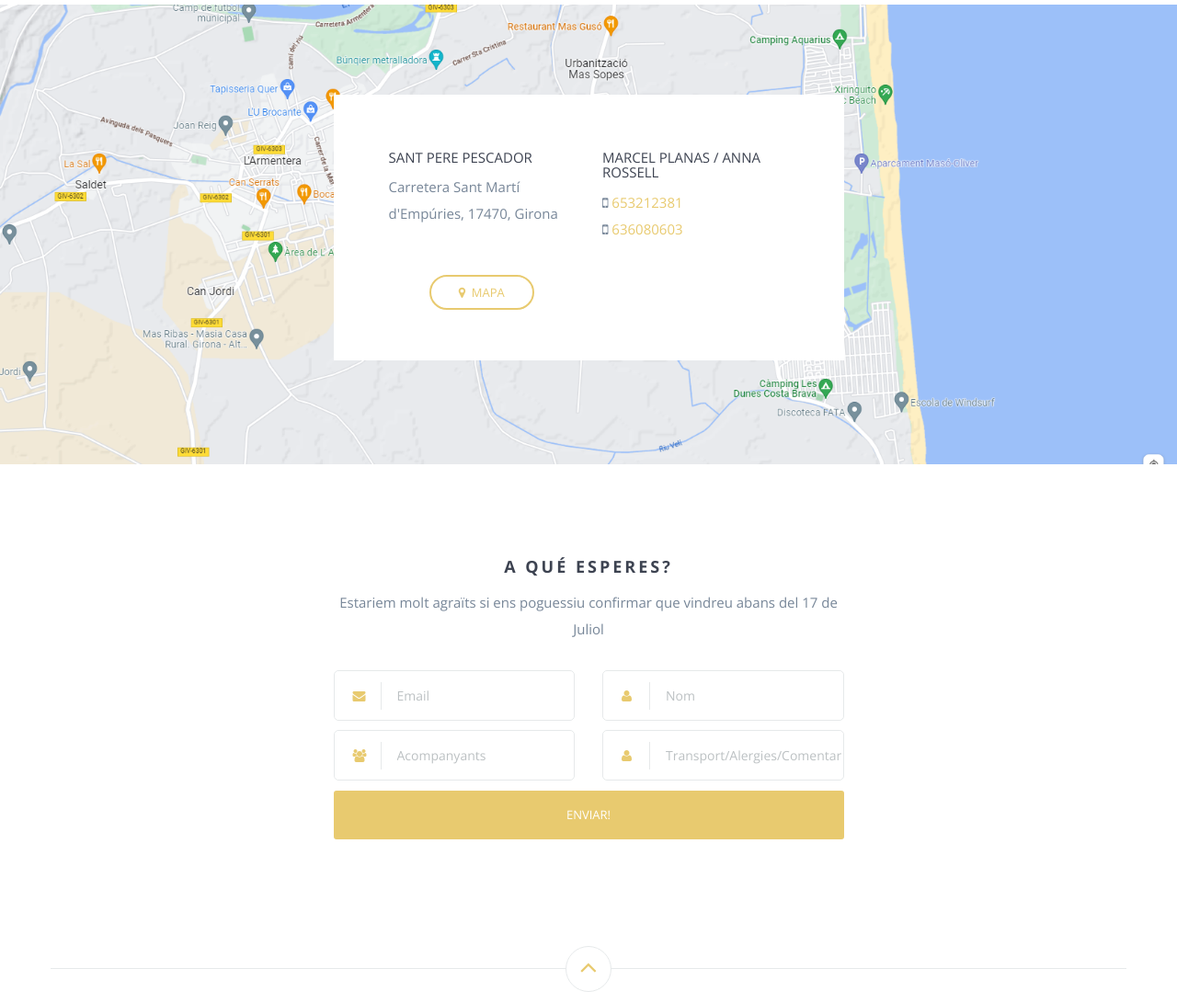
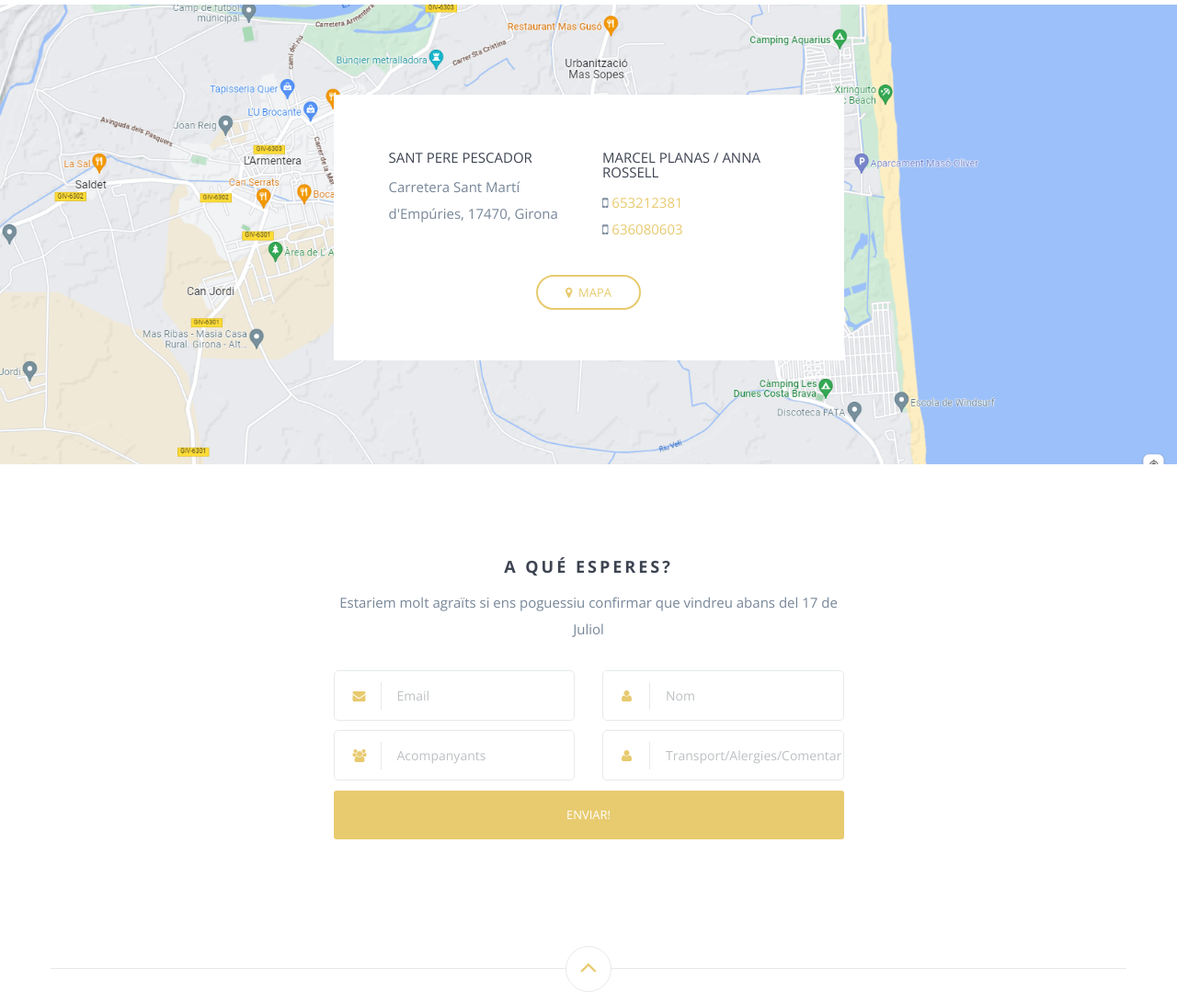
Before and after one commit to Marshall-Power/wedding-site, a website: page index.html in a window 1280 px wide. Shown: the part 3649-4740 px from the top of the page at 92% size. Drawn offline with nearby package versions, Linux system fonts and the light colour scheme; files whose address does not match are found by name.

Commit message:
Center maps button

```diff
--- a/index.html
+++ b/index.html
@@ -362,7 +362,7 @@
                             </p>
                         </div>
                     </div>
-                    <div class="row text-center">
+                    <div id='mapa-cortal' class="row text-center">
                         <!-- <div class="col-md-6" style="padding: 5px;">
                             <a class="btn btn-fill btn-small"
                                href="https://www.easydrivegirona.com/"><i
--- a/sass/styles.scss
+++ b/sass/styles.scss
@@ -751,6 +751,11 @@ Embed video
 #video-content p {
   color: #ffffff;
 }
+#mapa-cortal {
+  display: flex;
+  flex-flow: column;
+  align-items: center;
+}
 
 /* ==========================================================================
 Google map
```
Also changed, not shown: css/styles.min.css.
